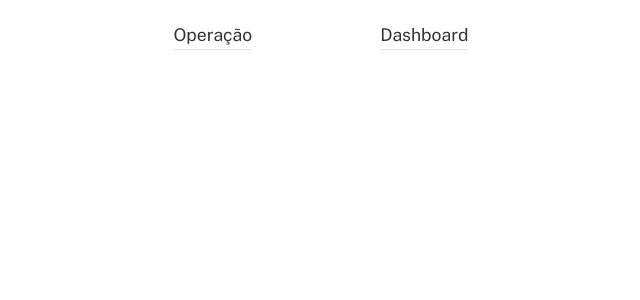
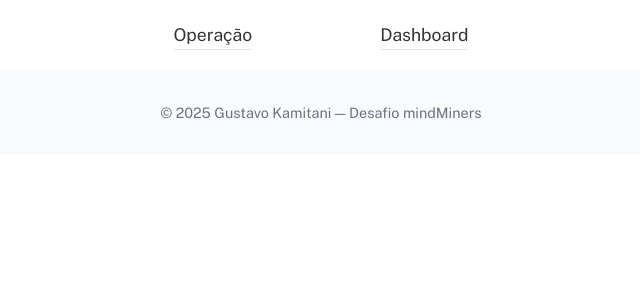
Before and after one commit to gustavodocarmokamitani/mindMiners-desafio, a React (Vite) app: page /dashboard in a window 1280 px wide. Before the commit this address had no page. Shown: the top 300 px of the page, without its empty margins (319-959 px from the left). Built offline with nearby package versions, Linux system fonts and the light colour scheme.

Commit message:
refactor: move Footer component from Home to App layout
- Footer removido da página Home e adicionado diretamente no layout principal (App)
- Garante exibição global do rodapé em todas as rotas

```diff
--- a/src/App.tsx
+++ b/src/App.tsx
@@ -1,10 +1,11 @@
 import "react-toastify/dist/ReactToastify.css";
-import 'react-confirm-alert/src/react-confirm-alert.css';
+import "react-confirm-alert/src/react-confirm-alert.css";
 import { ToastContainer } from "react-toastify";
 import Home from "./pages/Home/Home";
 // import Dashboard from "./pages/Dashboar";
 import { BrowserRouter as Router, Routes, Route } from "react-router-dom";
 import Navigation from "./components/Navigation/Navigation";
+import { Footer } from "./components/Footer/Footer";
 
 function App() {
   return (
@@ -25,6 +26,7 @@ function App() {
         <Route path="/" element={<Home />} />
         {/* <Route path="/dashboard" element={<DashboardPage />} /> */}
       </Routes>
+      <Footer />
     </Router>
   );
 }
--- a/src/pages/Home/Home.tsx
+++ b/src/pages/Home/Home.tsx
@@ -9,7 +9,6 @@ import { useEffect, useRef, useState } from "react";
 import { useForm } from "react-hook-form";
 import { toast } from "react-toastify";
 import { Button } from "../../components/Button/Button";
-import { Footer } from "../../components/Footer/Footer";
 
 function Home() {
   const isMobile = useIsMobile();
@@ -240,7 +239,6 @@ function Home() {
           ) : null}
         </S.ContainerFlex>
       </S.Container>
-      <Footer />
     </>
   );
 }
```
